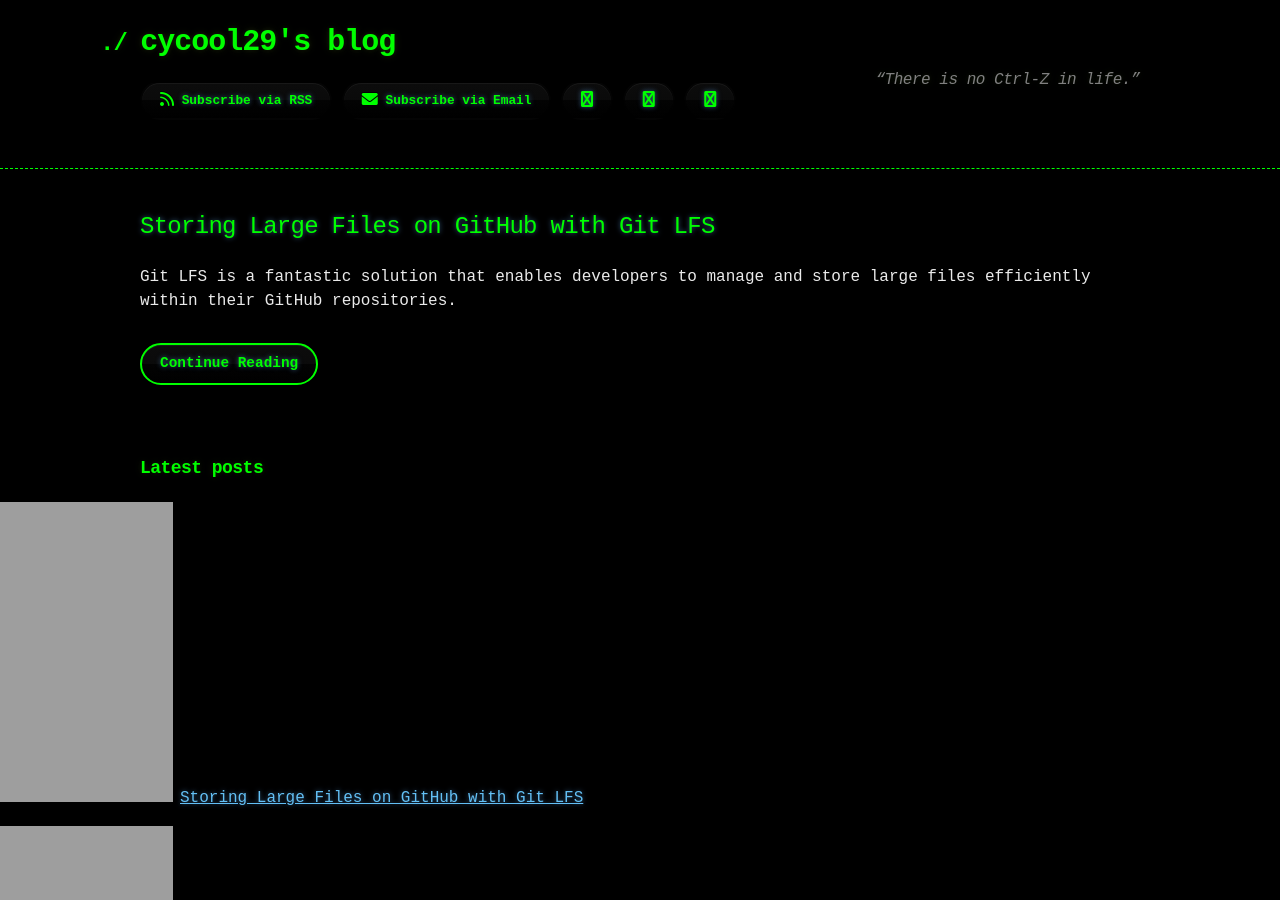
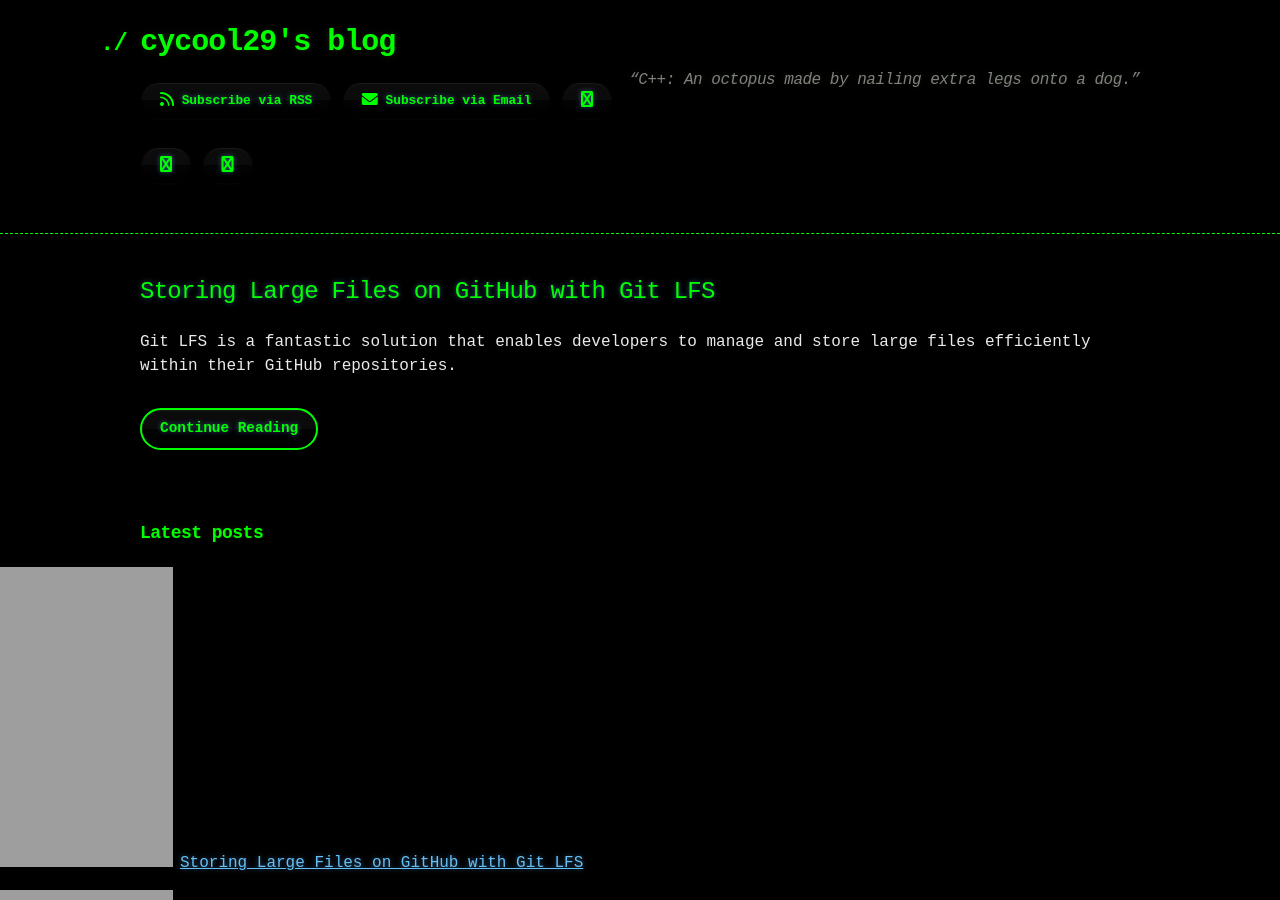
Before and after one commit to cycool29/cycool29.github.io, a Jekyll site: the page built from index.md, in a window 1280 px wide and 900 px high. Built offline with Jekyll 4.4.1, drawn with Linux system fonts in a browser that asks for light colours; a style sheet for code colours, icons or effects is not loaded.

Commit message:
Update quotes

```diff
--- a/_config.yml
+++ b/_config.yml
@@ -1,5 +1,5 @@
 title: cycool29's blog
-description: "“There is no Ctrl-Z in life.” "
+description: "“C++: An octopus made by nailing extra legs onto a dog.” "
 bio: A high school student. Intermediate in Python, Git, Bash. Learning JavaScript. He/Him. "
 author: cycool29
 url: https://cycool29.github.io
```
